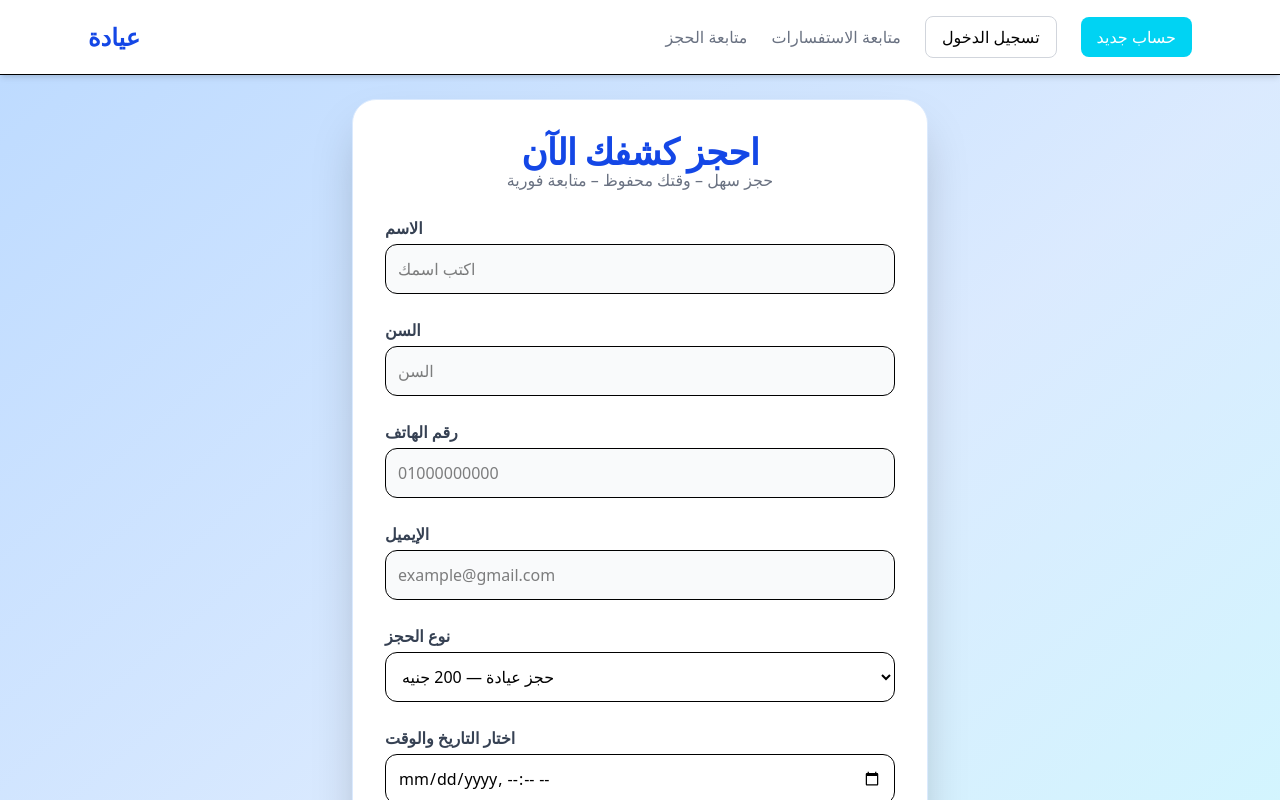
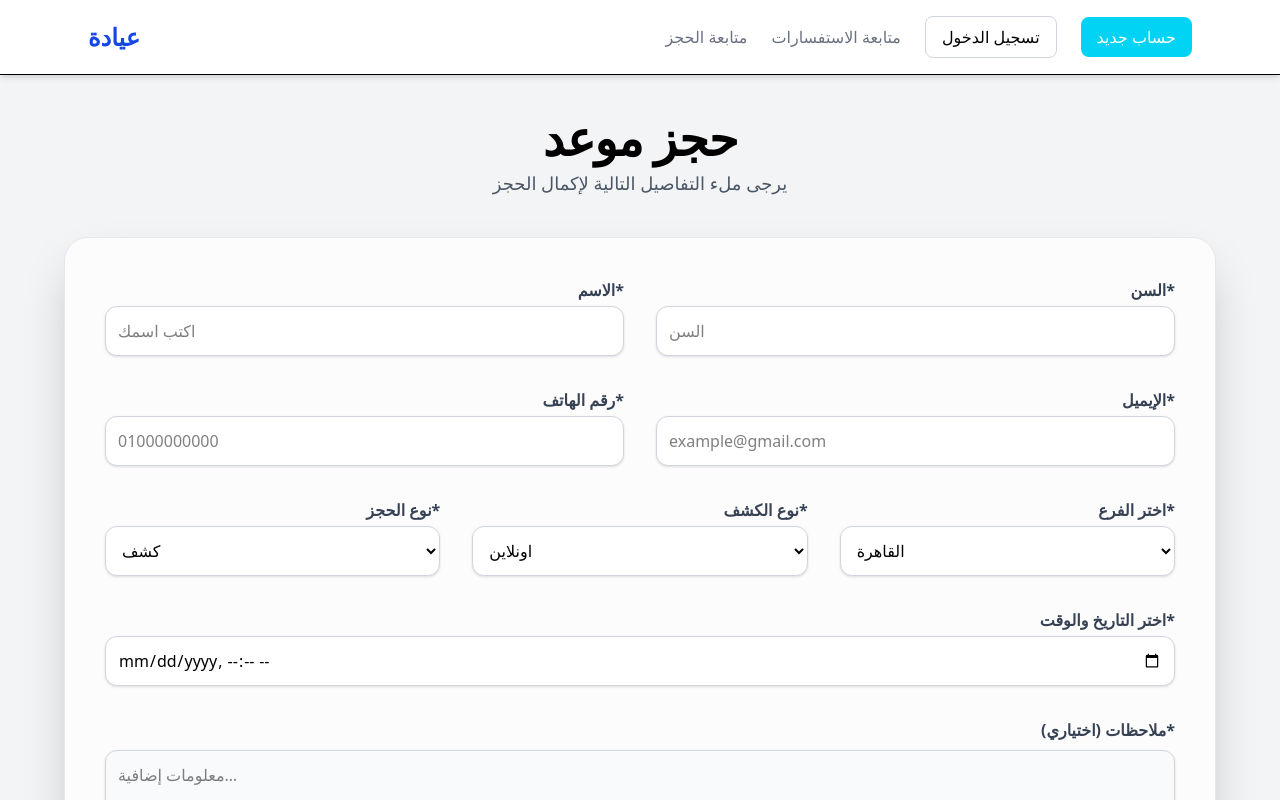
Before and after one commit to codix810/clinic, a Next.js app: page /booking in a window 1280 px wide. Shown: the top 800 px of the page. Built offline with nearby package versions, Linux system fonts and the light colour scheme; no server answers.

Commit message:
Refactor BookingPage component for improved layout

```diff
--- a/src/app/booking/page.tsx
+++ b/src/app/booking/page.tsx
@@ -88,131 +88,177 @@ useEffect(() => {
 }, []);
 
   return (
-    <div className="min-h-screen flex items-center justify-center bg-gradient-to-br from-blue-200 via-blue-100 to-cyan-100 p-6">
+    <div className="min-h-screen bg-gray-100 p-6 flex justify-center">
+
+      <div className="w-full max-w-6xl">
+
+        {/* TITLE */}
+        <h1 className="text-5xl font-extrabold text-center text-black leading-relaxed tracking-tight">
+          حجز موعد
+        </h1>
+
+        <p className="text-center text-gray-600 -mt-2 mb-10 text-lg">
+          يرجى ملء التفاصيل التالية لإكمال الحجز
+        </p>
 
         <form
           onSubmit={submitBooking}
-        className="bg-white w-full max-w-xl p-8 rounded-3xl shadow-2xl border border-blue-100 space-y-6"
+          className="bg-white/70 backdrop-blur-sm w-full p-10 rounded-3xl shadow-2xl border border-gray-200 space-y-8"
         >
 
-        <h1 className="text-4xl font-extrabold text-center text-blue-700 mb-2 tracking-tight">
-          احجز كشفك الآن
-        </h1>
-
-        <p className="text-center text-gray-500 -mt-3">
-          حجز سهل – وقتك محفوظ – متابعة فورية
-        </p>
-
+          {/* ERROR */}
           {error && (
-          <p className="bg-red-100 text-red-700 p-3 rounded-lg text-center font-semibold">
+            <p className="bg-red-100 text-red-700 p-4 rounded-lg text-center font-semibold">
               {error}
             </p>
           )}
 
+          {/* INPUTS GRID 1 */}
+          <div className="grid grid-cols-1 md:grid-cols-2 gap-8">
+
             {/* NAME */}
             <div>
-          <label className="block mb-1 font-semibold text-gray-700">الاسم</label>
+              <label className="block mb-1 font-semibold text-gray-700 text-right">الاسم*</label>
               <input
                 name="name"
                 placeholder="اكتب اسمك"
-            className="w-full p-3 border rounded-xl bg-gray-50 focus:ring-2 focus:ring-blue-500 outline-none"
+                className="w-full p-3 border border-gray-300 rounded-xl bg-white focus:ring-2 focus:ring-cyan-500 outline-none shadow-sm"
                 onChange={handleChange}
               />
             </div>
 
             {/* AGE */}
             <div>
-          <label className="block mb-1 font-semibold text-gray-700">السن</label>
+              <label className="block mb-1 font-semibold text-gray-700 text-right">السن*</label>
               <input
                 name="age"
                 type="number"
                 placeholder="السن"
-            className="w-full p-3 border rounded-xl bg-gray-50 focus:ring-2 focus:ring-blue-500 outline-none"
+                className="w-full p-3 border border-gray-300 rounded-xl bg-white focus:ring-2 focus:ring-cyan-500 outline-none shadow-sm"
                 onChange={handleChange}
               />
             </div>
 
             {/* PHONE */}
             <div>
-          <label className="block mb-1 font-semibold text-gray-700">رقم الهاتف</label>
+              <label className="block mb-1 font-semibold text-gray-700 text-right">رقم الهاتف*</label>
               <input
                 name="phone"
                 placeholder="01000000000"
-            className="w-full p-3 border rounded-xl bg-gray-50 focus:ring-2 focus:ring-blue-500 outline-none"
+                className="w-full p-3 border border-gray-300 rounded-xl bg-white focus:ring-2 focus:ring-cyan-500 outline-none shadow-sm"
                 onChange={handleChange}
               />
             </div>
 
             {/* EMAIL */}
             <div>
-          <label className="block mb-1 font-semibold text-gray-700">الإيميل</label>
+              <label className="block mb-1 font-semibold text-gray-700 text-right">الإيميل*</label>
               <input
                 name="email"
                 placeholder="example@gmail.com"
-            className="w-full p-3 border rounded-xl bg-gray-50 focus:ring-2 focus:ring-blue-500 outline-none"
+                className="w-full p-3 border border-gray-300 rounded-xl bg-white focus:ring-2 focus:ring-cyan-500 outline-none shadow-sm"
                 onChange={handleChange}
               />
             </div>
 
+          </div>
+
+          {/* INPUTS GRID 2 */}
+          <div className="grid grid-cols-1 md:grid-cols-3 gap-8">
+
             {/* TYPE */}
             <div>
-          <label className="block mb-1 font-semibold text-gray-700">نوع الحجز</label>
+              <label className="block mb-1 font-semibold text-gray-700 text-right">نوع الحجز*</label>
               <select
                 name="type"
-            className="w-full p-3 border rounded-xl bg-white focus:ring-2 focus:ring-blue-500 outline-none"
+                className="w-full p-3 border border-gray-300 rounded-xl bg-white focus:ring-2 focus:ring-cyan-500 outline-none shadow-sm"
                 onChange={handleChange}
               >
-            <option value="clinic">حجز عيادة — 200 جنيه</option>
-            <option value="quick">استفسار سريع — 50 جنيه</option>
+                <option value="clinic">كشف</option>
+                <option value="follow">متابعة</option>
+                <option value="quick">استشارة</option>
               </select>
             </div>
 
-        {/* DATETIME PICKER */}
+            {/* الكشف */}
             <div>
-          <label className="block mb-1 font-semibold text-gray-700">
-            اختار التاريخ والوقت
+              <label className="block mb-1 font-semibold text-gray-700 text-right">نوع الكشف*</label>
+              <select
+                name="method"
+                className="w-full p-3 border border-gray-300 rounded-xl bg-white focus:ring-2 focus:ring-cyan-500 outline-none shadow-sm"
+                onChange={handleChange}
+              >
+                <option value="online">اونلاين</option>
+                <option value="clinic">في العيادة</option>
+              </select>
+            </div>
+
+            {/* الفرع */}
+            <div>
+              <label className="block mb-1 font-semibold text-gray-700 text-right">اختر الفرع*</label>
+              <select
+                name="branch"
+                className="w-full p-3 border border-gray-300 rounded-xl bg-white focus:ring-2 focus:ring-cyan-500 outline-none shadow-sm"
+                onChange={handleChange}
+              >
+                <option>القاهرة</option>
+                <option>الجيزة</option>
+                <option>الإسكندرية</option>
+              </select>
+            </div>
+          </div>
+
+          {/* DATE & TIME */}
+          <div>
+            <label className="block mb-1 font-semibold text-gray-700 text-right">
+              اختر التاريخ والوقت*
             </label>
             <input
               type="datetime-local"
               name="datetime"
-            className="w-full p-3 border rounded-xl bg-white focus:ring-2 focus:ring-blue-500 outline-none"
+              className="w-full p-3 border border-gray-300 rounded-xl bg-white focus:ring-2 focus:ring-cyan-500 outline-none shadow-sm"
               onChange={handleChange}
             />
           </div>
 
-        {/* AUTO-DAY */}
+          {/* DAY AUTO */}
           {form.day && (
-          <p className="text-blue-700 font-bold text-right text-lg">
-            اليوم: {form.day}
+            <p className="text-right text-cyan-700 font-bold text-lg">
+              اليوم المختار: {form.day}
             </p>
           )}
 
           {/* NOTES */}
           <div>
-          <label className="block mb-1 font-semibold text-gray-700">
-            ملاحظات (اختياري)
+            <label className="block mb-2 font-semibold text-gray-700 text-right">
+              ملاحظات (اختياري)*
             </label>
             <textarea
               name="notes"
               placeholder="معلومات إضافية…"
-            className="w-full p-3 border rounded-xl bg-gray-50 focus:ring-2 focus:ring-blue-400 outline-none min-h-[120px]"
+              className="w-full p-3 border border-gray-300 rounded-xl bg-gray-50 focus:ring-2 focus:ring-cyan-500 outline-none min-h-[140px] shadow-sm"
               onChange={handleChange}
             ></textarea>
           </div>
 
           {/* BUTTON */}
-        <button className="w-full bg-blue-600 hover:bg-blue-700 text-white p-3 rounded-xl font-bold text-xl transition shadow-md active:scale-95">
-          تأكيد الحجز
+          <button className="w-full bg-green-600 hover:bg-green-700 cursor-pointer text-white p-4 rounded-xl font-bold text-xl transition shadow-lg active:scale-95">
+            احجز الآن
           </button>
 
-        {/* TRACK CTA */}
+          {/* TRACK */}
           <p
-          className="text-center text-blue-700 font-bold cursor-pointer hover:underline mt-1"
+            className="text-center text-cyan-700 font-bold cursor-pointer hover:underline"
             onClick={() => (window.location.href = "/track")}
           >
             متابعة الحجز
           </p>
+
         </form>
       </div>
+
+    </div>
   );
+
+
 }
```
Lines whose indentation alone changed are shown as unchanged.
